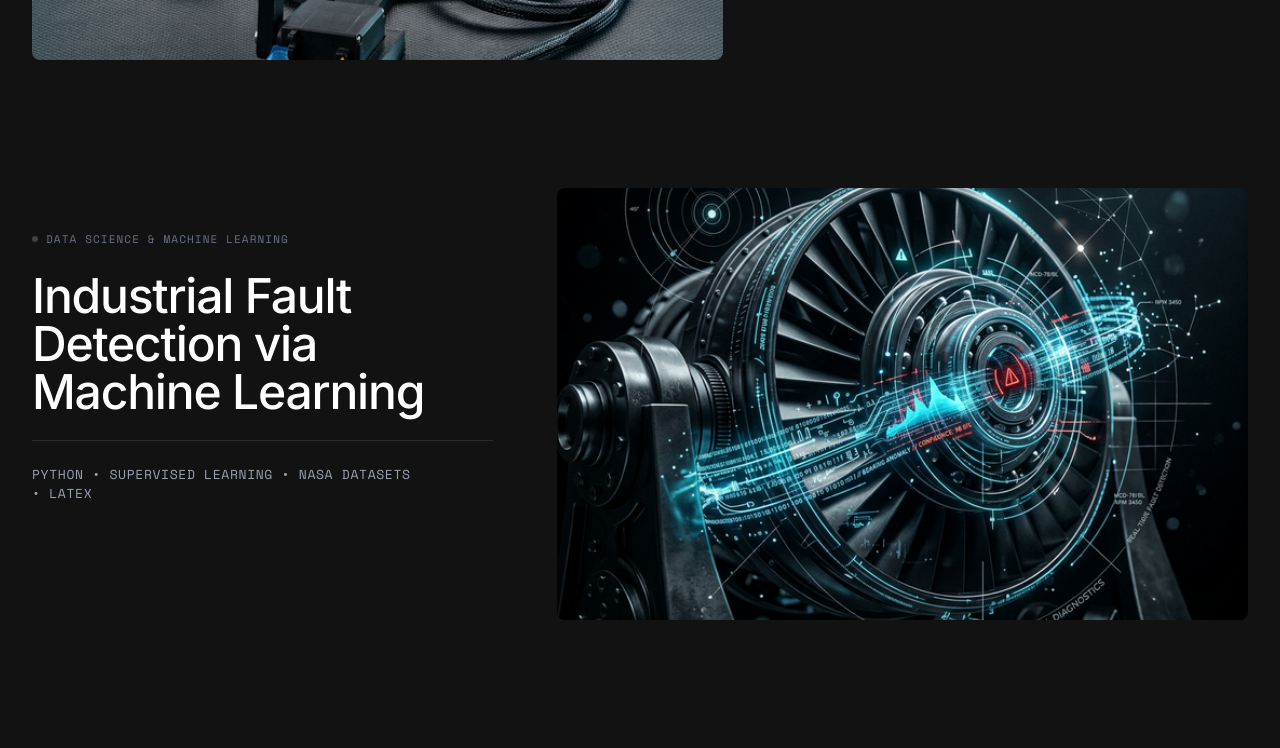
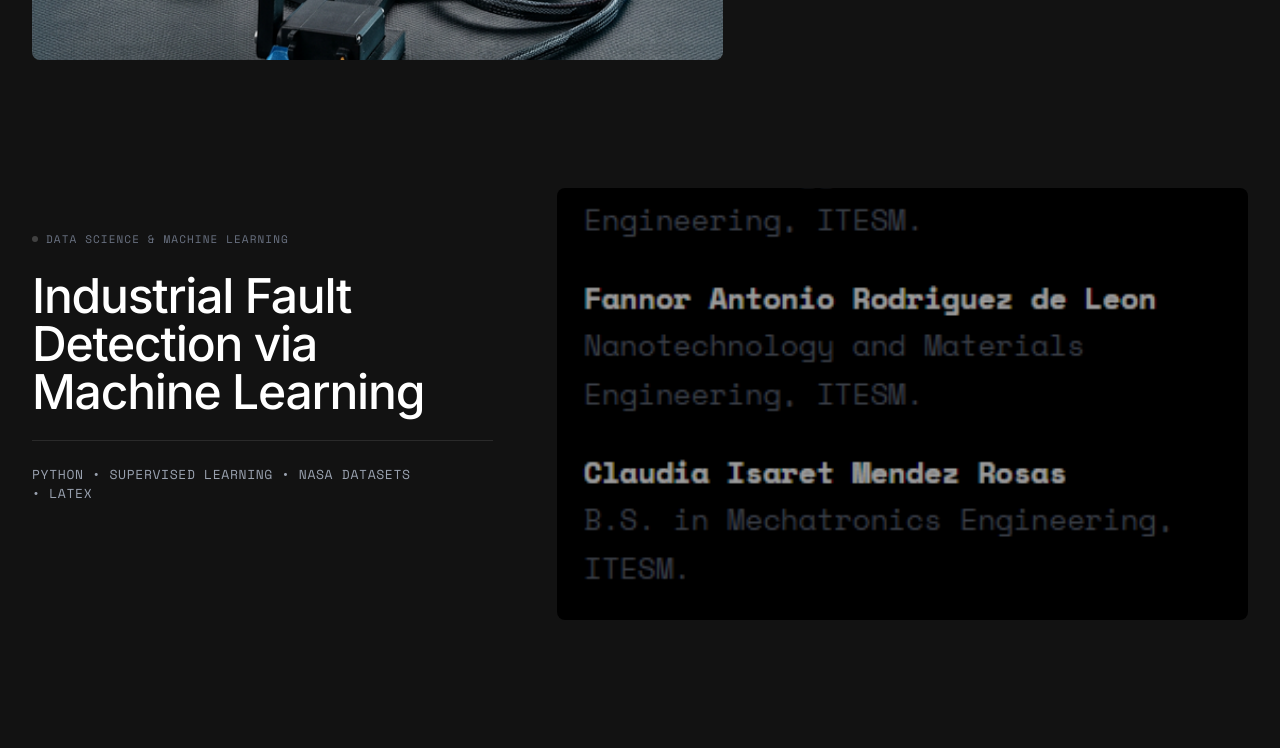
Before and after one commit to Alesso-24/portafolio-mecatronica, a React (Vite) app: page / in a window 1280 px wide. Shown: the part 2460-3208 px from the top of the page. Built offline with nearby package versions, Linux system fonts and the light colour scheme; no server answers.

Commit message:
Update project grid covers for BDAI and CASE

```diff
--- a/src/components/Projects.jsx
+++ b/src/components/Projects.jsx
@@ -20,16 +20,18 @@ const projectsData = [
         title: "Industrial Fault Detection via Machine Learning",
         category: "Data Science & Machine Learning",
         tech: "Python • Supervised Learning • NASA Datasets • LaTeX",
-        image: `${import.meta.env.BASE_URL}images/project2.png`, // Using AI generated sci-fi cover
-        link: "/project/fault-detection"
+        image: `${import.meta.env.BASE_URL}images/cover_bdai.png`,
+        link: "/project/fault-detection",
+        filter: "brightness(0.6) contrast(1.1) grayscale(0.2)"
     },
     {
         id: 3,
         title: "Edge AI Decision Framework: Quantifying the Sensitivity-Latency Trade-off",
         category: "Publicación Científica (IEEE CASE)",
         tech: "C/C++ • ESP32 • Random Forest • Hardware Latency",
-        image: `${import.meta.env.BASE_URL}images/project2.png`,
-        link: "/project/fault-detection-case"
+        image: `${import.meta.env.BASE_URL}images/cover_case.png`,
+        link: "/project/fault-detection-case",
+        filter: "brightness(0.6) contrast(1.1) grayscale(0.2)"
     }
 ];
 
@@ -80,6 +82,7 @@ const Projects = () => {
                                 src={project.image}
                                 alt={project.title}
                                 className="img-parallax w-full h-full object-cover scale-110 group-hover:scale-100 transition-transform duration-700 ease-[cubic-bezier(0.25,1,0.5,1)]"
+                                style={project.filter ? { filter: project.filter } : {}}
                             />
                         </div>
                         {/* Overlay */}
```
Also changed, not shown: public/images/cover_bdai.png (added), public/images/cover_case.png (added).
